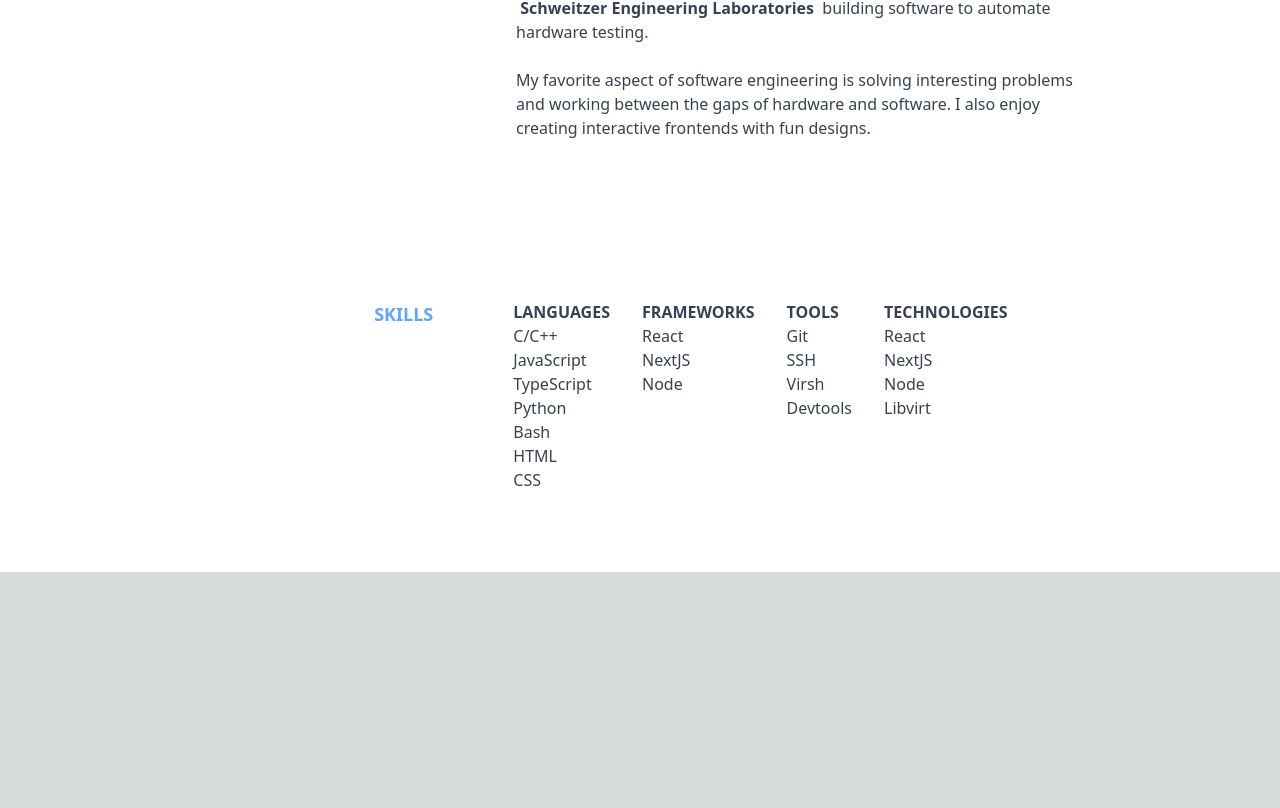
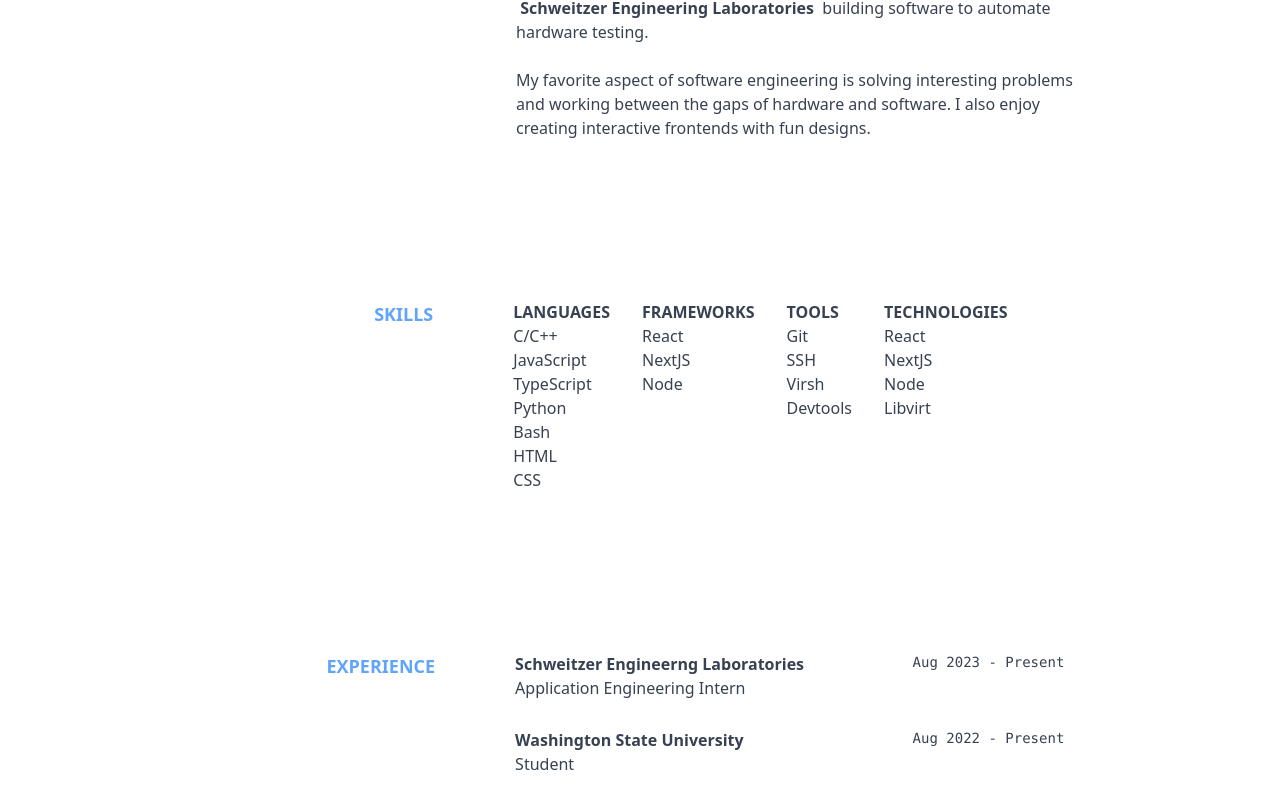
Before and after one commit to aidanhopper/aidahop.xyz, a Next.js app: page / in a window 1280 px wide. Shown: the part 932-1740 px from the top of the page. Before the commit the page ends 1504 px from the top, so only its background shows below. Built offline with nearby package versions, Linux system fonts and the light colour scheme.

Commit message:
experience section

```diff
--- a/src/app/page.tsx
+++ b/src/app/page.tsx
@@ -83,6 +83,28 @@ const Home = () => {
             </div>
           </div>
         </Section>
+        <Section name={"EXPERIENCE" as string}>
+          <div className="flex flex-col">
+            <div className="flex flex-auto">
+            <div className="flex-auto">
+                <b>Schweitzer Engineerng Laboratories</b> <br/>
+                Application Engineering Intern
+              </div>
+              <div className="flex-auto text-right font-mono text-sm">
+                Aug 2023 - Present
+              </div>
+            </div>
+            <div className="flex flex-auto my-7">
+              <div className="flex-auto">
+                <b>Washington State University</b> <br/>
+                Student
+              </div>
+              <div className="flex-auto text-right font-mono text-sm">
+                Aug 2022 - Present
+              </div>
+            </div>
+          </div>
+        </Section>
       </div>
     </div>
   );
```
